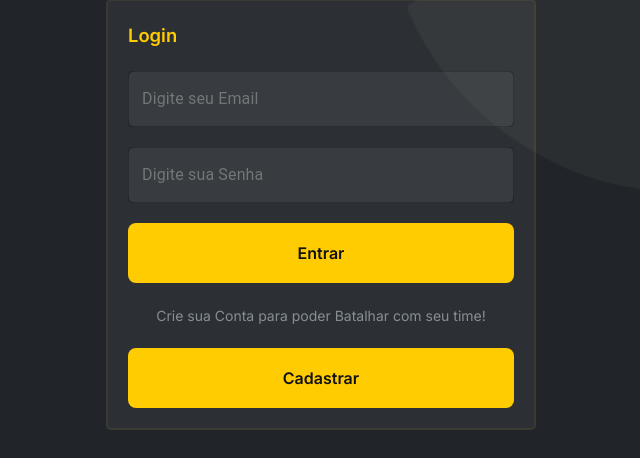
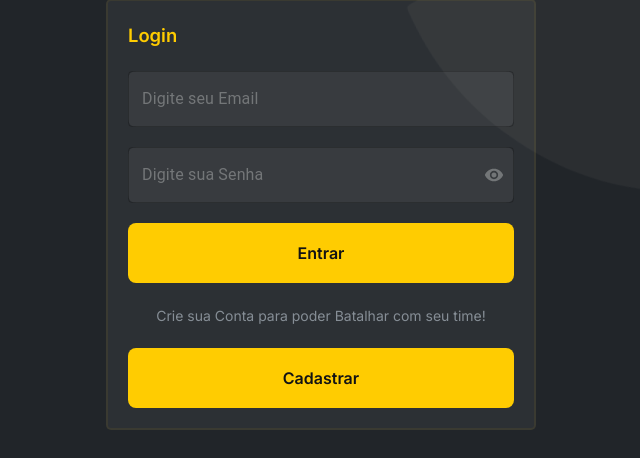
Before and after one commit to toledomg/Projeto-KenzieDex-M3-T15, a React (Vite) app: page / in a window 1280 px wide. Shown: the part 254-712 px from the top of the page, without its empty margins (319-959 px from the left). Built offline with nearby package versions, Linux system fonts and the light colour scheme.

Commit message:
:sparkles: feat: mostrar e ocultar senha pageLogin

```diff
--- a/index.html
+++ b/index.html
@@ -4,6 +4,11 @@
     <meta charset="UTF-8" />
     <!-- <link rel="icon" type="image/svg+xml" href="/favicon.svg" /> -->
     <link rel="shortcut icon" type="image/ico" href="/favicon.ico" />
+    <!-- icon Google -->
+    <link
+      rel="stylesheet"
+      href="https://fonts.googleapis.com/css2?family=Material+Symbols+Outlined:opsz,wght,FILL,GRAD@20..48,100..700,0..1,-50..200"
+    />
 
     <meta name="viewport" content="width=device-width, initial-scale=1.0" />
     <link rel="preconnect" href="https://fonts.googleapis.com" />
--- a/src/components/Form/LoginForm/index.tsx
+++ b/src/components/Form/LoginForm/index.tsx
@@ -1,7 +1,9 @@
-import { useContext } from 'react';
+import { useContext, useState } from 'react';
 import { SubmitHandler, useForm } from 'react-hook-form';
 import { yupResolver } from '@hookform/resolvers/yup';
+import { MdVisibility, MdVisibilityOff } from 'react-icons/md';
 import { loginSchema } from './loginSchema';
+import { StyledShowPassSpan } from './style';
 import { ILoginFormValues } from '../../../providers/@types';
 import { UserContext } from '../../../providers/UserContext';
 import { StyledButton, StyledButtonLink } from '../../../styles/button';
@@ -10,6 +12,8 @@ import Input from '../Input';
 import { StyledParagraph } from '../../../styles/typography';
 
 const LoginForm = () => {
+  const [isHidden, setIsHidden] = useState(true);
+
   const {
     register,
     handleSubmit,
@@ -31,10 +35,16 @@ const LoginForm = () => {
       />
       <Input
         label='Digite sua Senha'
-        type='password'
+        type={isHidden ? 'password' : 'text'}
         register={register('password')}
         error={errors.password}
       />
+      <StyledShowPassSpan
+        id='visibility'
+        onClick={() => setIsHidden(!isHidden)}
+      >
+        {isHidden ? <MdVisibility /> : <MdVisibilityOff />}
+      </StyledShowPassSpan>
 
       <StyledButton type='submit' $buttonSize='default' $buttonStyle='yellow'>
         Entrar
--- /dev/null
+++ b/src/components/Form/LoginForm/style.ts
@@ -0,0 +1,10 @@
+import styled from 'styled-components';
+
+export const StyledShowPassSpan = styled.span`
+  position: absolute;
+  top: 94px;
+  right: 10px;
+
+  font-size: 20px;
+  color: #f8f9fa50;
+`;
--- a/src/styles/form.ts
+++ b/src/styles/form.ts
@@ -5,6 +5,8 @@ export const StyledForm = styled.form`
   display: flex;
   flex-direction: column;
   gap: 20px;
+
+  position: relative;
 `;
 
 export const StyledTextField = styled(TextField)`
@@ -14,6 +16,7 @@ export const StyledTextField = styled(TextField)`
     font-family: ${({ theme }) => theme.fonts.primary};
     background-color: #dedede10;
     border-radius: 8px;
+    color: ${({ theme }) => theme.colors.gray0};
   }
 
   label {
```
